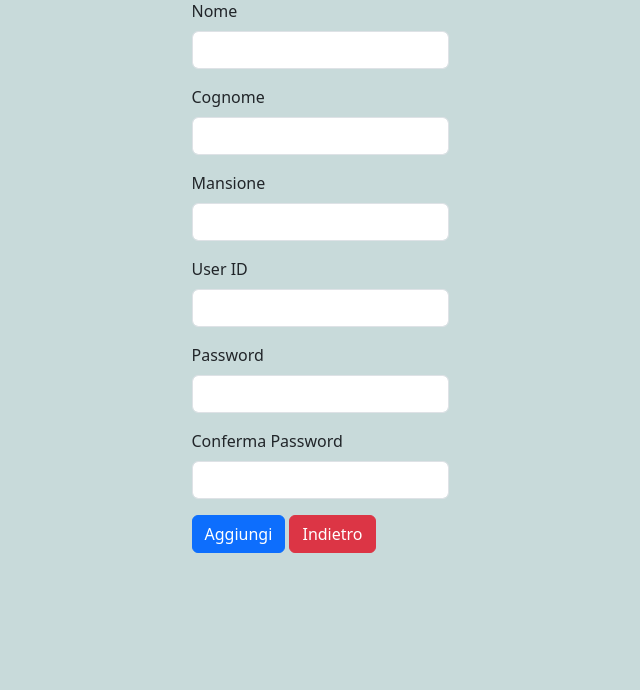
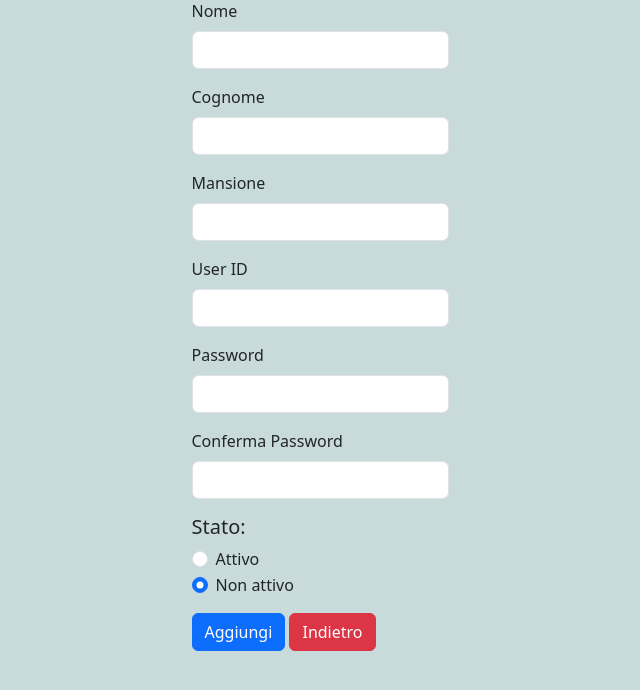
Before and after one commit to StefaniaSperani/form_at, a PHP site: page /add.php in a window 1280 px wide. Shown: the part 71-761 px from the top of the page, without its empty margins (320-960 px from the left). Run offline with PHP 8.4, Linux system fonts and the light colour scheme.

Commit message:
stati e conferma password

```diff
--- a/add.php
+++ b/add.php
@@ -7,8 +7,11 @@ if (isset($_POST['submit'])) {
     $mansione = $_POST['mansione'];
     $username = $_POST['username'];
     $password = $_POST['password'];
+    $stato = $_POST['stato'];
 
-    $sql = "INSERT INTO operators (nome, cognome, mansione, username, password) VALUES ('$nome', '$cognome', '$mansione', '$username', '$password')";
+    $statoInt = $stato === 'true' ? 'Attivo' : 'Non attivo';
+
+    $sql = "INSERT INTO operators (nome, cognome, mansione, username, password, stato) VALUES ('$nome', '$cognome', '$mansione', '$username', '$password', '$statoInt')";
 
     if ($conn->query($sql) === TRUE) {
         echo '<div class="text-center text-danger fs-3 mt-3"> Operatore aggiunto con successo! </div>';
@@ -36,7 +39,7 @@ if (isset($_POST['submit'])) {
 
     <div class="app d-flex flex-column align-items-center py-4">
         <h2 class="text-uppercase">Aggiungi operatore</h2>
-        <form id="add-form" method="post">
+        <form id="add-form" method="post" onsubmit="return validatePsw()">
             <div class="mb-3">
                 <label for="name" class="form-label">Nome</label>
                 <input type="text" class="form-control" id="name" name="nome">
@@ -61,11 +64,50 @@ if (isset($_POST['submit'])) {
                 <label for="password_confirm" class="form-label">Conferma Password</label>
                 <input type="password" class="form-control" id="password_confirm" name="confirm_password">
             </div>
+            <h5>Stato:</h5>
+            <div class="form-check">
+                <input class="form-check-input" type="radio" name="stato" id="flexRadioDefault1" value="true">
+                <label class="form-check-label" for="flexRadioDefault1">
+                    Attivo
+                </label>
+            </div>
+            <div class="form-check mb-3">
+                <input class="form-check-input" type="radio" name="stato" id="flexRadioDefault2" value="false" checked>
+                <label class="form-check-label" for="flexRadioDefault2">
+                    Non attivo
+                </label>
+            </div>
+            <!-- errore in js -->
+            <p id="error"> </p>
+
             <button type="submit" class="btn btn-primary" value="Add" name="submit">Aggiungi</button>
             <button class='btn btn-danger'><a href='operators.php'>Indietro</a></button>
         </form>
     </div>
 
+    <script>
+        let statoAttivo = document.getElementById("flexRadioDefault1");
+        let statoNonAttivo = document.getElementById("flexRadioDefault2");
+
+        statoAttivo.addEventListener("change", function () {
+            let val = statoAttivo.value;
+        });
+
+        statoNonAttivo.addEventListener("change", function () {
+            let val = statoNonAttivo.value;
+        });
+
+        function validatePsw() {
+            let password = document.getElementById("password").value;
+            let confirmPassword = document.getElementById("password_confirm").value;
+
+            if (password !== confirmPassword) {
+                error.innerHTML = "Le password non corrispondono. Riprova.";
+                return false;
+            }
+            return true;
+        }
+    </script>
 </body>
 
 </html>
```
